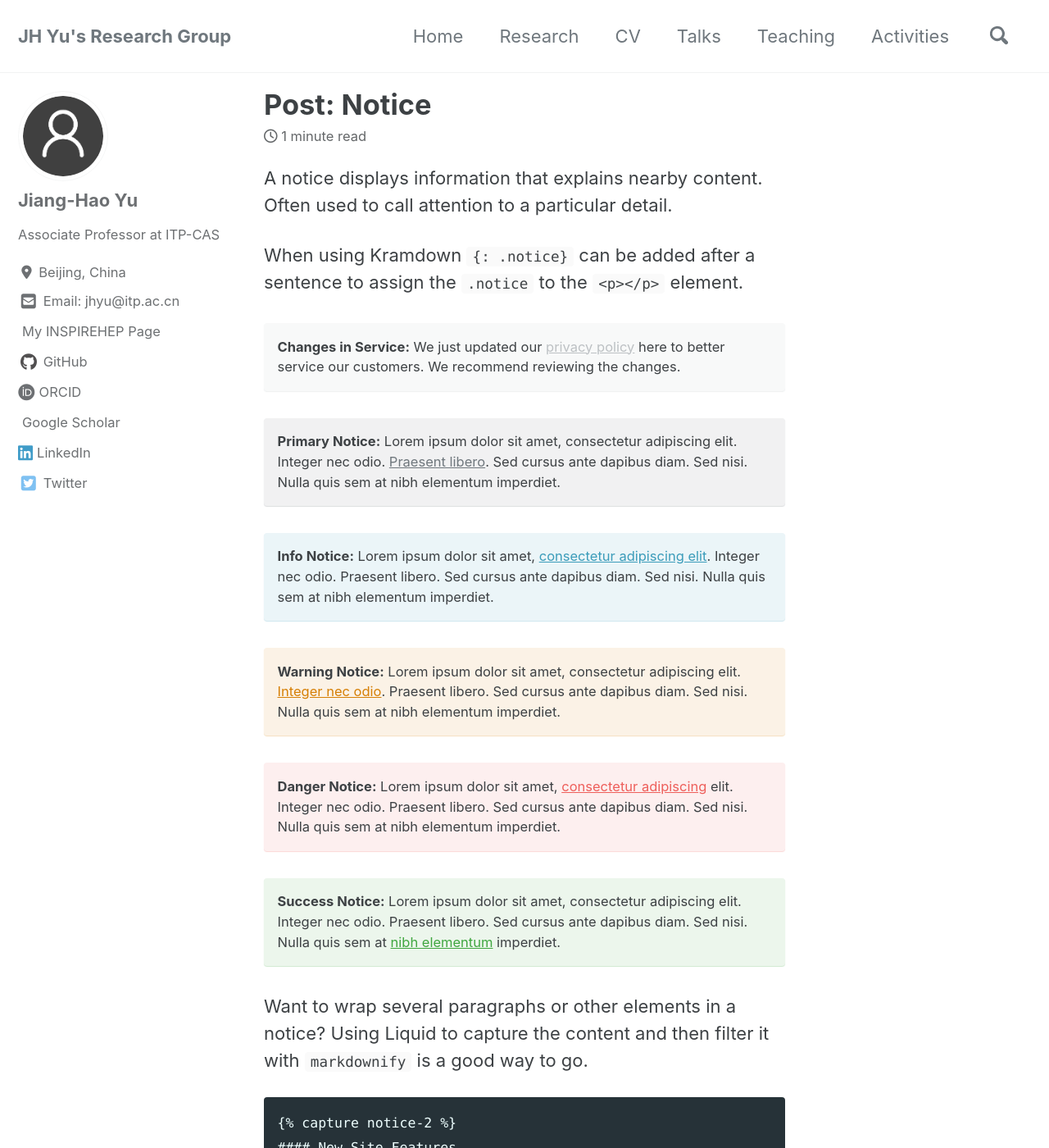
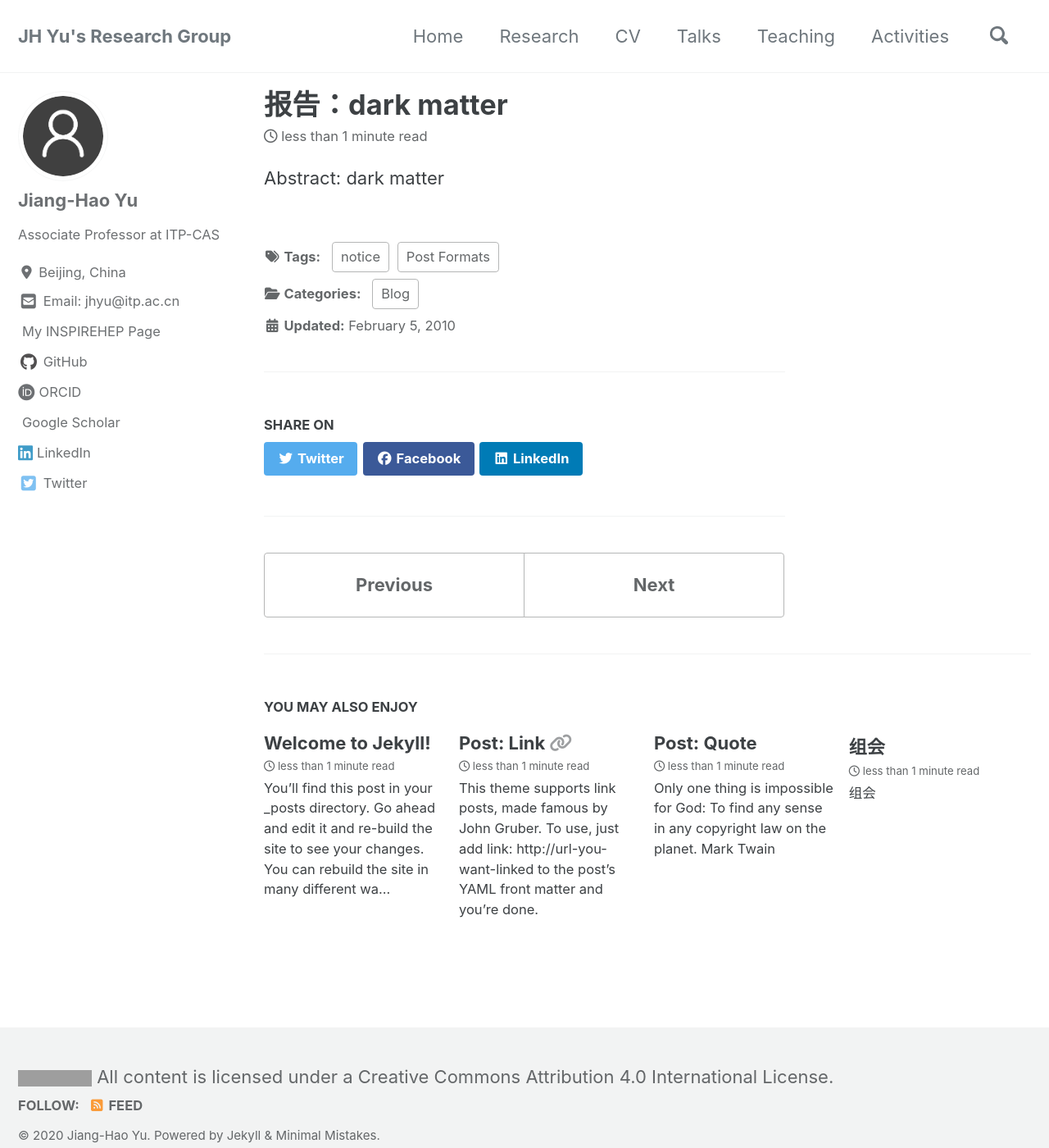
Before and after one commit to jhyu-itp/jhyu-itp.github.io, a Jekyll site: the page built from _posts/2010-02-05-post-notice.md, in a window 1280 px wide and 1400 px high. Shown: the whole window at 82% size. Built offline with Jekyll 4.4.1, drawn with Linux system fonts in a browser that asks for light colours; cached includes are drawn as plain includes; nearby versions of some CDN libraries; a style sheet for code colours, icons or effects is not loaded; some of the changed text lies outside the part shown; grey boxes are pictures that could not be loaded.

Commit message:
Update 2010-02-05-post-notice.md

````diff
--- a/_posts/2010-02-05-post-notice.md
+++ b/_posts/2010-02-05-post-notice.md
@@ -1,5 +1,5 @@
 ---
-title: "Post: Notice"
+title: "报告：dark matter"
 categories:
   - Blog
 tags:
@@ -7,62 +7,4 @@ tags:
   - notice
 ---
 
-A notice displays information that explains nearby content. Often used to call attention to a particular detail.
-
-When using Kramdown `{: .notice}` can be added after a sentence to assign the `.notice` to the `<p></p>` element.
-
-**Changes in Service:** We just updated our [privacy policy](#) here to better service our customers. We recommend reviewing the changes.
-{: .notice}
-
-**Primary Notice:** Lorem ipsum dolor sit amet, consectetur adipiscing elit. Integer nec odio. [Praesent libero](#). Sed cursus ante dapibus diam. Sed nisi. Nulla quis sem at nibh elementum imperdiet.
-{: .notice--primary}
-
-**Info Notice:** Lorem ipsum dolor sit amet, [consectetur adipiscing elit](#). Integer nec odio. Praesent libero. Sed cursus ante dapibus diam. Sed nisi. Nulla quis sem at nibh elementum imperdiet.
-{: .notice--info}
-
-**Warning Notice:** Lorem ipsum dolor sit amet, consectetur adipiscing elit. [Integer nec odio](#). Praesent libero. Sed cursus ante dapibus diam. Sed nisi. Nulla quis sem at nibh elementum imperdiet.
-{: .notice--warning}
-
-**Danger Notice:** Lorem ipsum dolor sit amet, [consectetur adipiscing](#) elit. Integer nec odio. Praesent libero. Sed cursus ante dapibus diam. Sed nisi. Nulla quis sem at nibh elementum imperdiet.
-{: .notice--danger}
-
-**Success Notice:** Lorem ipsum dolor sit amet, consectetur adipiscing elit. Integer nec odio. Praesent libero. Sed cursus ante dapibus diam. Sed nisi. Nulla quis sem at [nibh elementum](#) imperdiet.
-{: .notice--success}
-
-Want to wrap several paragraphs or other elements in a notice? Using Liquid to capture the content and then filter it with `markdownify` is a good way to go.
-
-```html
-{% raw %}{% capture notice-2 %}
-#### New Site Features
-
-* You can now have cover images on blog pages
-* Drafts will now auto-save while writing
-{% endcapture %}{% endraw %}
-
-<div class="notice">{% raw %}{{ notice-2 | markdownify }}{% endraw %}</div>
-```
-
-{% capture notice-2 %}
-#### New Site Features
-
-* You can now have cover images on blog pages
-* Drafts will now auto-save while writing
-{% endcapture %}
-
-<div class="notice">
-  {{ notice-2 | markdownify }}
-</div>
-
-Or you could skip the capture and stick with straight HTML.
-
-```html
-<div class="notice">
-  <h4>Message</h4>
-  <p>A basic message.</p>
-</div>
-```
-
-<div class="notice">
-  <h4>Message</h4>
-  <p>A basic message.</p>
-</div>
+Abstract: dark matter
````
